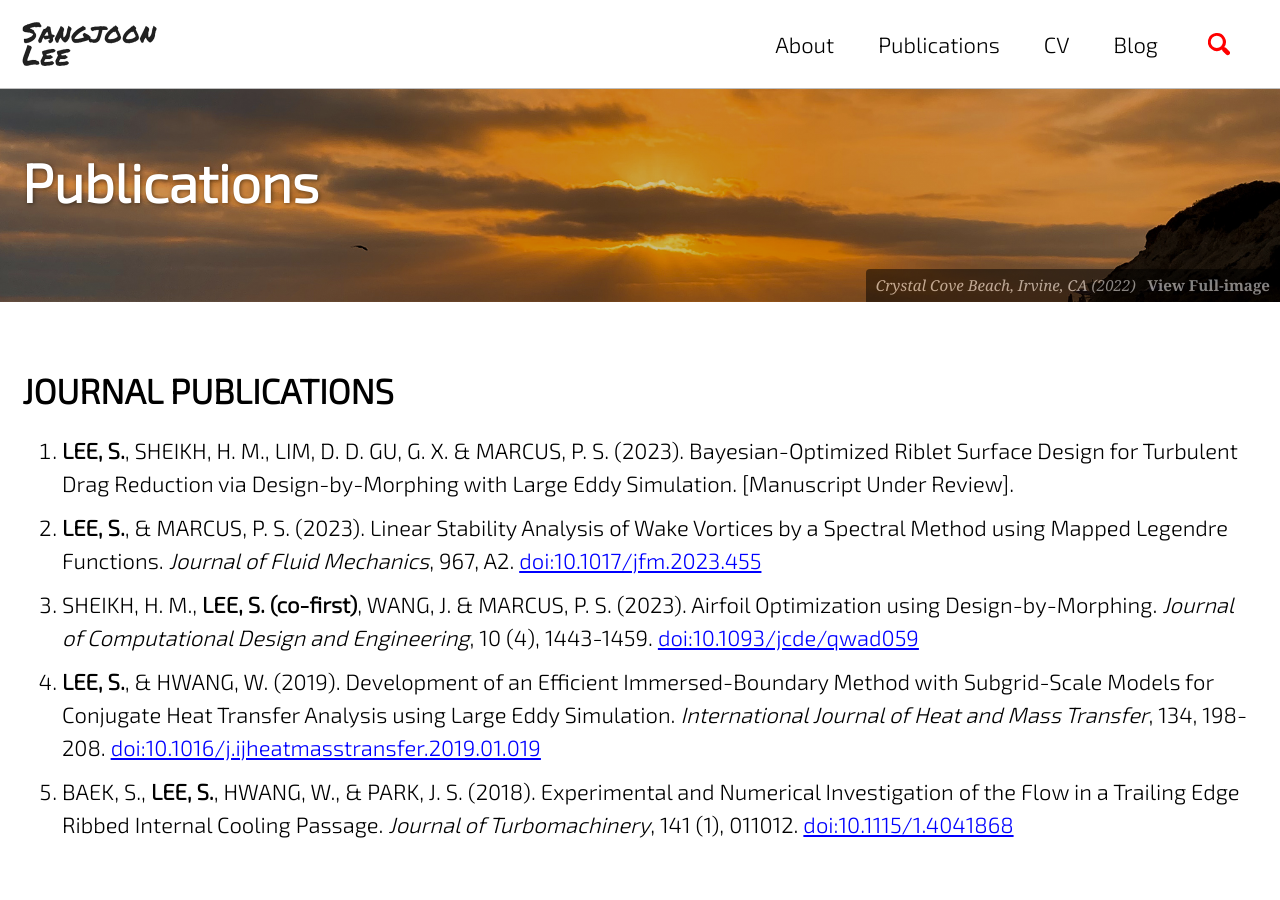
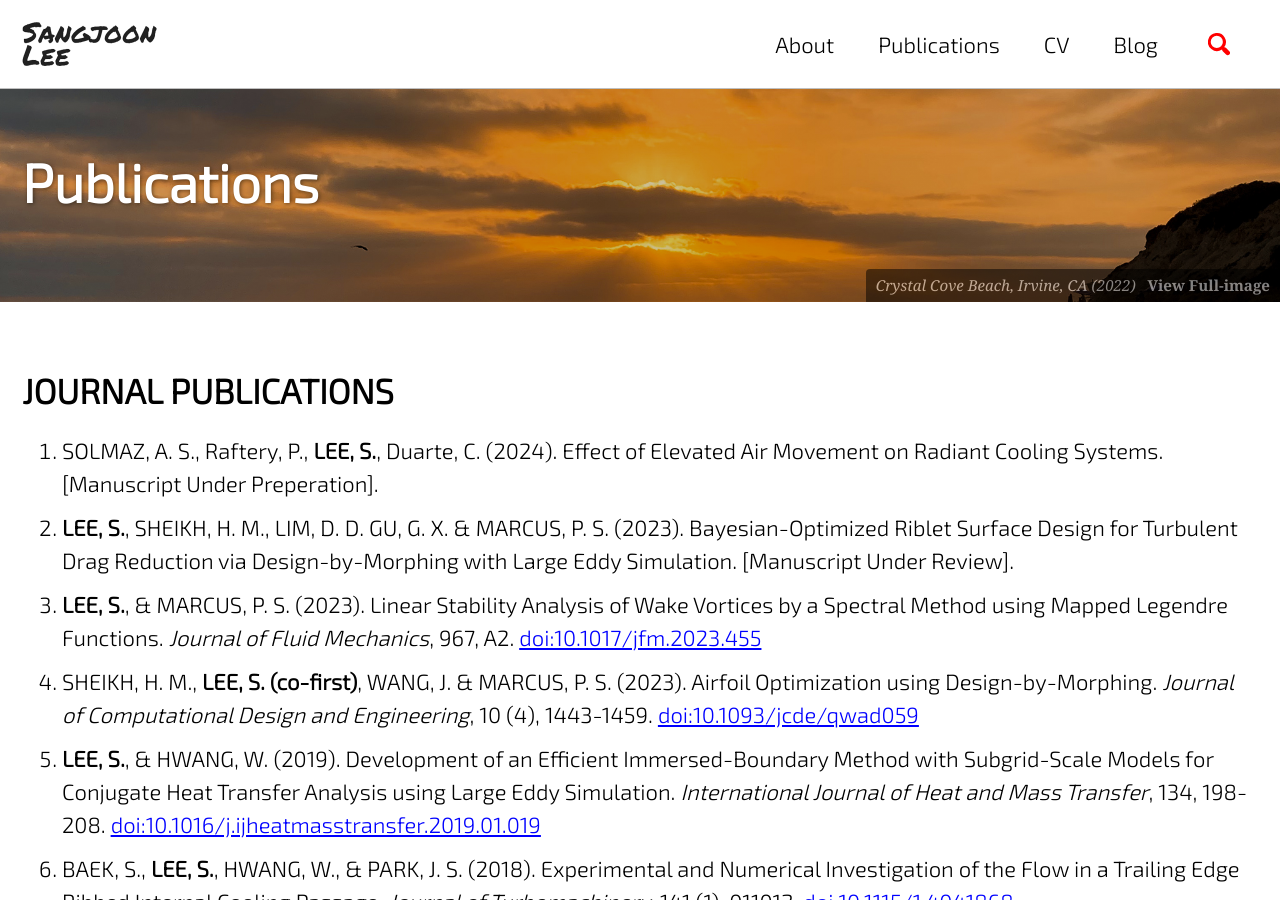
Before and after one commit to jun9303/jun9303.github.io, a Jekyll site: the page built from _pages/publications.md, in a window 1280 px wide and 900 px high. Built offline with Jekyll 4.4.1, drawn with Linux system fonts in a browser that asks for light colours; cached includes are drawn as plain includes; nearby versions of some CDN libraries; emoji names are drawn with the system emoji font.

Commit message:
Profile updates

```diff
--- a/_pages/publications.md
+++ b/_pages/publications.md
@@ -10,12 +10,13 @@ header:
 
 # JOURNAL PUBLICATIONS
 
-1. **LEE, S.**, SHEIKH, H. M., LIM, D. D. GU, G. X. & MARCUS, P. S. (2023). Bayesian-Optimized Riblet Surface Design for Turbulent Drag Reduction via Design-by-Morphing with Large Eddy Simulation. [Manuscript Under Review].
-2. **LEE, S.**, & MARCUS, P. S. (2023). Linear Stability Analysis of Wake Vortices by a Spectral Method using Mapped Legendre Functions. *Journal of Fluid Mechanics*, 967, A2. [doi:10.1017/jfm.2023.455](https://doi.org/10.1017/jfm.2023.455)
-3. SHEIKH, H. M., **LEE, S. (co-first)**, WANG, J. & MARCUS, P. S. (2023). Airfoil Optimization using Design-by-Morphing. *Journal of Computational Design and Engineering*, 10 (4), 1443-1459. [doi:10.1093/jcde/qwad059](
+1. SOLMAZ, A. S., Raftery, P., **LEE, S.**, Duarte, C. (2024). Effect of Elevated Air Movement on Radiant Cooling Systems. [Manuscript Under Preperation].
+2. **LEE, S.**, SHEIKH, H. M., LIM, D. D. GU, G. X. & MARCUS, P. S. (2023). Bayesian-Optimized Riblet Surface Design for Turbulent Drag Reduction via Design-by-Morphing with Large Eddy Simulation. [Manuscript Under Review].
+3. **LEE, S.**, & MARCUS, P. S. (2023). Linear Stability Analysis of Wake Vortices by a Spectral Method using Mapped Legendre Functions. *Journal of Fluid Mechanics*, 967, A2. [doi:10.1017/jfm.2023.455](https://doi.org/10.1017/jfm.2023.455)
+4. SHEIKH, H. M., **LEE, S. (co-first)**, WANG, J. & MARCUS, P. S. (2023). Airfoil Optimization using Design-by-Morphing. *Journal of Computational Design and Engineering*, 10 (4), 1443-1459. [doi:10.1093/jcde/qwad059](
 https://doi.org/10.1093/jcde/qwad059)
-4. **LEE, S.**, & HWANG, W. (2019). Development of an Efficient Immersed-Boundary Method with Subgrid-Scale Models for Conjugate Heat Transfer Analysis using Large Eddy Simulation. *International Journal of Heat and Mass Transfer*, 134, 198-208. [doi:10.1016/j.ijheatmasstransfer.2019.01.019](https://doi.org/10.1016/j.ijheatmasstransfer.2019.01.019)
-5. BAEK, S., **LEE, S.**, HWANG, W., & PARK, J. S. (2018). Experimental and Numerical Investigation of the Flow in a Trailing Edge Ribbed Internal Cooling Passage. *Journal of Turbomachinery*, 141 (1), 011012. [doi:10.1115/1.4041868](https://doi.org/10.1115/1.4041868)
+5. **LEE, S.**, & HWANG, W. (2019). Development of an Efficient Immersed-Boundary Method with Subgrid-Scale Models for Conjugate Heat Transfer Analysis using Large Eddy Simulation. *International Journal of Heat and Mass Transfer*, 134, 198-208. [doi:10.1016/j.ijheatmasstransfer.2019.01.019](https://doi.org/10.1016/j.ijheatmasstransfer.2019.01.019)
+6. BAEK, S., **LEE, S.**, HWANG, W., & PARK, J. S. (2018). Experimental and Numerical Investigation of the Flow in a Trailing Edge Ribbed Internal Cooling Passage. *Journal of Turbomachinery*, 141 (1), 011012. [doi:10.1115/1.4041868](https://doi.org/10.1115/1.4041868)
 
 
 # CONFERENCE PRESENTATIONS
```
Also changed, not shown: _pages/about.md (+1 -1 lines).
